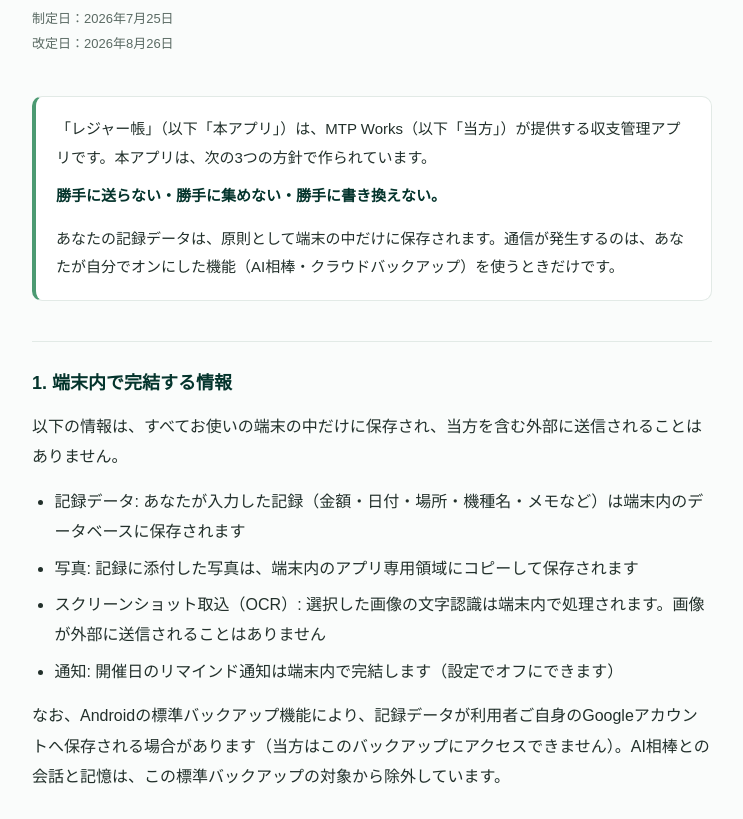
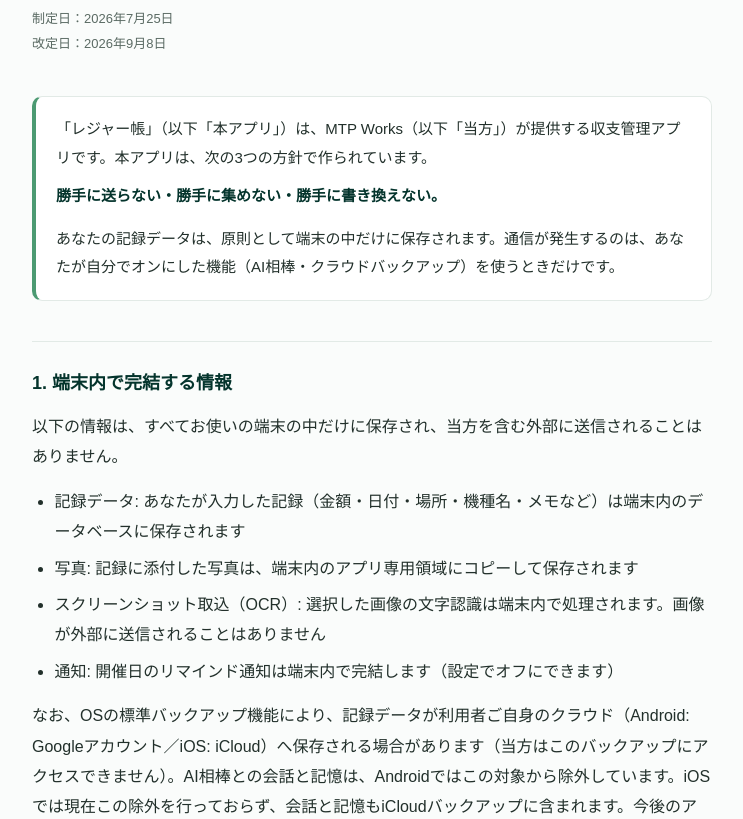
Before and after one commit to jamjam315/leisurecho-site, a plain HTML site: page privacy/index.html in a window 1280 px wide. Shown: the part 133-952 px from the top of the page, without its empty margins (268-1011 px from the left). Drawn offline with Linux system fonts and the light colour scheme.

Commit message:
第1条: iOSでは会話と記憶を標準バックアップから除外していないことを明記
第1条のバックアップの記述がAndroidのことしか書いていなかった。iOSでは会話と
記憶がiCloudバックアップに含まれるのに断りが無く、iOS利用者には同じ保護が
あるようにも読めた。

保存先を両OS併記にし、iOSでは除外していない旨と、今後のアップデートで対応を
予定していることを足した。改定日（上部・お問い合わせ欄の2箇所）も更新。

リポジトリ側の写し（jamjam315/Ledger の docs/legal/privacy-policy.md）と
同一文言。片方だけマージしないこと。

Co-Authored-By: Claude Opus 5 <noreply@anthropic.com>

```diff
--- a/privacy/index.html
+++ b/privacy/index.html
@@ -98,7 +98,7 @@
 <header>
   <div class="app-name">レジャー帳</div>
   <h1>プライバシーポリシー</h1>
-  <div class="updated">制定日：2026年7月25日<br>改定日：2026年8月26日</div>
+  <div class="updated">制定日：2026年7月25日<br>改定日：2026年9月8日</div>
 </header>
 
 <div class="lead">
@@ -116,7 +116,7 @@
   <li>通知: 開催日のリマインド通知は端末内で完結します（設定でオフにできます）</li>
 </ul>
 
-<p>なお、Androidの標準バックアップ機能により、記録データが利用者ご自身のGoogleアカウントへ保存される場合があります（当方はこのバックアップにアクセスできません）。AI相棒との会話と記憶は、この標準バックアップの対象から除外しています。</p>
+<p>なお、OSの標準バックアップ機能により、記録データが利用者ご自身のクラウド（Android: Googleアカウント／iOS: iCloud）へ保存される場合があります（当方はこのバックアップにアクセスできません）。AI相棒との会話と記憶は、Androidではこの対象から除外しています。iOSでは現在この除外を行っておらず、会話と記憶もiCloudバックアップに含まれます。今後のアップデートで対応を予定しています。</p>
 
 <h2>2. あなたが有効にした場合のみ通信する機能</h2>
 
@@ -183,7 +183,7 @@
   <li>事業者: MTP Works</li>
   <li>連絡先: info@leisurecho.com</li>
   <li>制定日: 2026年7月25日</li>
-  <li>最終改定日: 2026年8月26日</li>
+  <li>最終改定日: 2026年9月8日</li>
 </ul>
 
 <footer>
```
